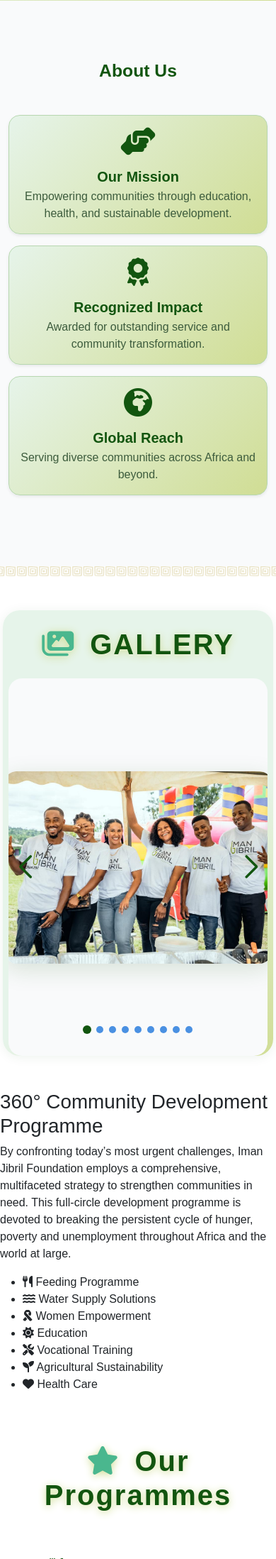
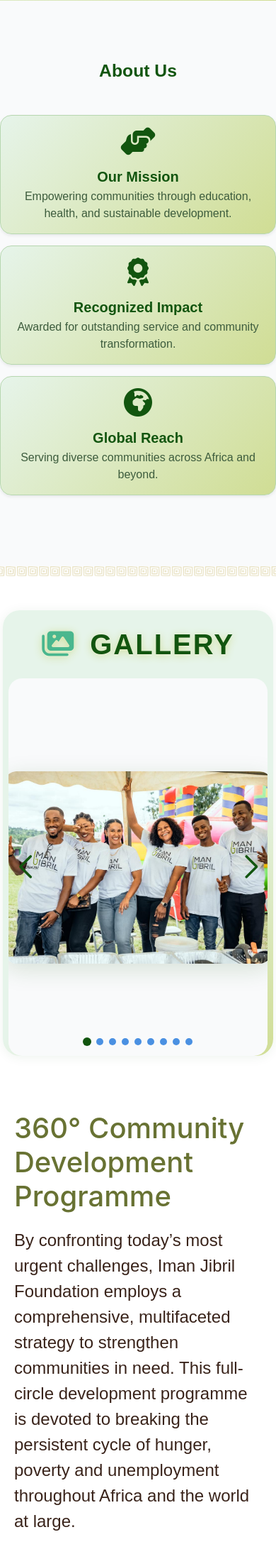
Before and after one commit to PrinceAmoakoBannerman/NGO, a Django app: page / in a window 390 px wide; the page is wider, and only the part inside the window is pictured. Shown: the part 1186-3383 px from the top of that part at 71% size. Run offline with Django 5.2, Linux system fonts and the light colour scheme.

Commit message:
Finalize centralized responsive form and card styles; remove template CSS duplication

```diff
--- a/static/css/style.css
+++ b/static/css/style.css
@@ -1,4 +1,3 @@
-/* Root and global styles */
 :root {
   --font-family: Arial, sans-serif;
   --primary-color:#d0dd94;
@@ -8,17 +7,16 @@
 * {
   margin: 0;
   padding: 0;
-  box-sizing: border-box;
+  box-sizing:border-box;
 }
 html, body {
   height: 100%;
   font-family: var(--font-family);
 }
 
-/* Navbar styles */
 .navbar {
   position: absolute;
-  top: -60;
+  top:-60;
   left: -40;
   width: 100%;
   display: flex;
@@ -32,16 +30,21 @@ html, body {
   display: flex;
   align-items: center;
 }
+
 .logo img {
   height: 250px;
-  width: auto;
-  transition: filter 0.3s ease;
+  width: auto;           /* Maintain aspect ratio */
+   /* Increase brightness and contrast */
+  transition: filter 0.3s ease;           /* Smooth transition for interactive effect */
 }
+/* Removed invalid filter property */
 .logo .tagline {
   margin-left: 10px;
   color: var(--primary-color);
   font-size: 1rem;
 }
+
+
 .nav-buttons {
   display: flex;
   flex-wrap: wrap;
@@ -66,20 +69,20 @@ html, body {
 }
 .nav-buttons .donate {
   background: var(--primary-color);
-  color: #12550f;
+  color:#12550f ;
 }
 .nav-buttons .watch-more {
   background: var(--secondary-color);
-  color: #9ba84e;
+  color:#9ba84e ;
 }
 
-/* Hero section */
 .hero {
   position: relative;
   width: 100%;
   height: 100vh;
   overflow: hidden;
 }
+
 .slideshow {
   padding: 200px;
   position: absolute;
@@ -87,6 +90,7 @@ html, body {
   width: 100%; height: 100%;
   z-index: 0;
 }
+
 .slide {
   position: absolute;
   top: 0; left: 0;
@@ -94,8 +98,9 @@ html, body {
   background-size: cover;
   background-position: center;
   opacity: 0;
-  transition: opacity 8s ease-in-out;
+  transition: opacity 8s ease-in-out;  /* 8s fade */
 }
+
 .slide.active {
   opacity: 1;
 }
@@ -108,9 +113,10 @@ html, body {
   background: rgba(0, 0, 0, 0.5);
   z-index: 10;
 }
+
 .hero-content {
   position: relative;
-  z-index: 20;
+  z-index:20;
   height: 110%;
   display: flex;
   flex-direction: column;
@@ -120,6 +126,8 @@ html, body {
   color: var(--primary-color);
   padding: 10px 20px;
 }
+
+/*  H1 transition states */
 .hero-content h1 {
   margin-bottom: 50px;
   font-family: Tempus Sans ITC;
@@ -128,14 +136,18 @@ html, body {
   transform: translateY(-20px);
   transition: opacity 0.5s ease-out, transform 0.5s ease-out;
 }
+
 .hero-content.h1-visible h1 {
   opacity: 1;
   transform: translateY(0);
 }
+
 .hero-content.h1-hidden h1 {
   opacity: 0;
   transform: translateY(-20px);
 }
+
+/*JOIN US BUTTON*/
 .hero-content .btn {
   padding: 20px 35px;
   border: 1px solid var(--primary-color);
@@ -147,85 +159,100 @@ html, body {
   transition: background 0.3s;
 }
 .hero-content .btn:hover {
-  background: var(--primary-color); color: #12550f;
+  background:var(--primary-color); color:#12550f;
 }
-
-/* Map page */
+/* MAP PAGE*/
 .content-image img {
   display: block;
   width: 100%;
-  height: 25rem;
+  height:25rem;
   opacity: 10;
 }
 
-/* Footer */
+/*Footer*/
 .footer-dark {
-  background-color: #687233;
+  background-color:#687233;
   color: #eee5db;
   padding: 60px 10px;
   font-family: 'Segoe UI', sans-serif;
 }
+
 .footer-dark a {
   color: #eee5db;
   text-decoration: none;
 }
+
 .footer-dark a:hover {
   text-decoration: underline;
 }
+
 .footer-logo {
   text-align: center;
   margin-bottom: 30px;
 }
+
 .footer-logo img {
-  max-height: 250px; margin-top: -100px;
+  max-height: 250px; margin-top:-100px;
 }
+
 .footer-container {
   display: flex;
   flex-wrap: wrap;
   gap: 100px;
   justify-content: space-between;
   max-width: 1200px;
-  margin: 30px 70px; margin-top: -50px;
+  margin: 30px 70px ; margin-top: -50px;
+
 }
+
 .footer-column {
   flex: 1;
   min-width: 250px;
+
 }
+
 .footer-column h4 {
   font-size: 1.5rem;
   margin-bottom: 15px;
-  color: #f3efe8; text-align: left;
+  color: #f3efe8;text-align: left;
 }
+
 .footer-column p {
   margin-bottom: 10px;
-  line-height: 1.6; text-align: left;
+  line-height: 1.6;text-align: left;
 }
+
+
 .footer-column ul {
   list-style: none;
   padding: 0; text-align: left;
 }
+
 .footer-column ul li {
-  margin-bottom: 8px; text-align: left;
+  margin-bottom: 8px;text-align: left;
 }
+
 .newsletter-form {
   margin-top: 10px;
 }
+
 .newsletter-form input {
   padding: 10px 15px;
   width: 100%;
   max-width: 250px;
   border: 1.3px solid #fff;
-  background-color: #687233;
+  background-color:#687233 ;
   border-radius: 25px;
-  color: #852929;
+  color:#852929;
   margin-bottom: 15px;
   text-align: center;
 }
 .newsletter-form input::placeholder { color: #fff; opacity: .8; }
+
 .newsletter-form button {
   padding: 12px 30px;
   background: #fffdf3;
-  color: #12550f;
+  color:#12550f;
   border: none;
   font-weight: bold;
   border-radius: 25px;
@@ -234,24 +261,27 @@ html, body {
   max-width: 250px;
   transition: background 0.3s ease;
 }
+
 .newsletter-form button:hover {
   background: #f1efe8;
 }
 
-/* Responsive footer */
+/* Responsive */
 @media (max-width: 768px) {
   .footer-container {
     flex-direction: column;
-    gap: 30px;
+    align-items: relative;
     text-align: left;
   }
-  .footer-column {
+   .footer-column{
     margin-left: -20px;
    }
+
   .newsletter-form input,
   .newsletter-form button {
     width: 100%;
   }
+  /*thin horizontal line*/
   .white-line {
   border: none;
   background-color: white;
@@ -260,7 +290,24 @@ html, body {
 }
 }
 
-/* Responsive navbar and hero */
+
+/* Responsive */
+@media (max-width: 768px) {
+  .footer-container {
+    flex-direction: column;
+    gap: 30px;
+  }
+
+  .newsletter-form input {
+    width: 100%;
+  }
+
+  .newsletter-form button {
+    width: 100%;
+  }
+}
+
+/* Responsive breakpoints */
 @media (max-width: 768px) {
   .navbar {
     justify-content: center;
@@ -279,6 +326,202 @@ html, body {
   .hero-content h1 { font-size: 2.9rem; }
   .hero-content .btn { font-size: 0.8rem; padding: 10px 20px; }
 }
+/*scroll up About us*/
+
+/* Responsive */
+@media (max-width: 768px) {
+  .navbar {
+    justify-content: center;
+    padding: 10px 20px;
+  }
+  .logo {
+    margin-bottom: 10px;
+  }
+  .nav-buttons {
+    justify-content: center;
+  }
+  .hero-content h1 {
+    font-size: 2.3rem;
+  }
+  .hero-content .watch-more {
+    padding: 18px 30px;
+  }
+  .features {
+    flex-direction: column;
+  }
+  .feature-card {
+    flex: 1 1 100%;
+  }
+}
+  /*SECTION WITH MULTIPLE SLIDES*/
+ /* TWO‐COLUMN LAYOUT */
+.content {
+  display: flex;
+  max-width: 1200px;
+  min-height: 100vh;
+  margin: 10px auto;
+}
+
+/* LEFT PANEL */
+.content-text {
+  flex: 1;
+  padding: 20px;
+  margin-top: 110px;
+}
+.content-text h1 {
+  font-size: 2.5rem;
+  margin-bottom: 20px;
+  font-family:  BlinkMacSystemFont ; color:#687233;
+}
+.content-text p {
+  max-width: 600px;
+  font-size: 1.5rem;
+  color:#39231a;
+  text-align:left;
+
+}
+
+/* RIGHT PANEL */
+.content-image {
+  flex: 1;
+  position: relative;
+}
+.program-list {
+  list-style: none;
+  position: absolute;
+  top: 50%;
+  right: -50;
+  width: 100%;
+  transform: translateY(-50%);
+  margin-right: 0;
+}
+
+/* THE “STAIR-STEP” BARS */
+.program-item {
+  --indent: 0px;
+  position: relative;
+  margin-bottom: 8px;
+  margin-left: var(--indent);
+  padding: 25px 20px;
+  color: #fff;
+  font-size: 1.5rem;
+
+}
+
+/* ICON OUTSIDE BAR */
+.program-item i {
+
+  top: 50%;
+  left: 300px;
+  transform: translateY(-50%);
+  font-size: 1.5rem;
+  color:#f1efe8;
+}
+
+/* LABEL TEXT */
+.program-item .label {
+  margin-left: 10px;
+}
+
+/* INDENT STEP FOR EACH ITEM */
+.program-item:nth-child(1) { --indent: 0px;   }
+.program-item:nth-child(2) { --indent: 100px;  }
+.program-item:nth-child(3) { --indent: 150px;  }
+.program-item:nth-child(4) { --indent: 250px;  }
+.program-item:nth-child(5) { --indent: 150px; }
+.program-item:nth-child(6) { --indent: 100px; }
+.program-item:nth-child(7) { --indent: 0px; }
+
+/* BAR COLORS */
+.feeding      { background:#377a4a }  /* Feeding Programme */
+.water        { background: #558ca6; }  /* Water Supply Solutions */
+.women        { background: #39231a; }  /* Women Empowerment */
+.education    { background: #e09a29; }  /* Education */
+.vocational   { background: #1d8a70; }  /* Vocational Training */
+.agricultural { background: #377a4a; }  /* Agricultural Sustainability */
+.health       { background:#12550f; }  /* Health Care */
+
+/* MOBILE: STACK EVERYTHING */
+@media (max-width: 768px) {
+  .content {
+    flex-direction: column;
+  }
+  .program-list {
+    position: static;
+    transform: none;
+    padding: 20px 0;
+  }
+  .program-item {
+    margin-left: 10;
+  }
+  .program-item i {
+    position: relative;
+    top: auto;
+    left: auto;
+    transform: none;
+    margin-right: 12px;
+  }
+
+  .content-text{
+    margin-top: 10px;
+  }
+  .content-text p {
+    text-align: 100%;
+    max-width: 100%;
+
+    font-size:relative;
+  }
+
+}
+
+
+
+/* Responsive */
+@media (max-width: 768px) {
+  .impact-section {
+    flex-direction: column;
+    padding: 100px;
+  }
+}
+  .impact-left, .impact-right {
+    text-align: center;
+    padding: 40px;
+  }
+
+  @media (max-width: 480px) {
+  .program-item {
+    font-size: 1.25rem;
+    padding: 10px 15px;
+    max-width: 100%;
+  }
+
+  .impact-right {
+    margin-top: 30px;
+  }
+}
+
+/* Responsive font scaling */
+@media (max-width: 600px) {
+  .stat-number {
+    font-size: 1.5rem;
+  }
+  .stat-text {
+    font-size: 0.9rem;
+  }
+}
+/* Responsive */
+
+
+@media (max-width: 480px) {
+  .hero-content h1 {
+    font-size: 2rem;
+  }
+  .hero-content .watch-more {
+    padding: 15px 25px;
+    font-size: 0.9rem;
+  }
+
+  }
 
   /* About Us Section Custom Styling */
 .about-us-section .p-3 {
@@ -292,146 +535,138 @@ html, body {
   margin-bottom: 10px;
 }
 
-/* Gallery Swiper */
+
+  /* ...existing styles... */
   .gallery-swiper .swiper-pagination {
     position: absolute;
-  bottom: 25px;
+    bottom: 25x;         /* Move dots lower */
     left: 0;
     width: 100%;
     text-align: center;
     z-index: 10;
   }
   .gallery-swiper .swiper-pagination-bullet {
-  width: 10px;
+    width: 10px;          /* Smaller dots */
     height: 10px;
-  background: #4a90e2;
+    background: #4a90e2;  /* Blue color */
     opacity: 1;
     margin: 0 4px !important;
     transition: background 0.3s, transform 0.3s;
   }
   .gallery-swiper .swiper-pagination-bullet-active {
-  background: #12550f;
+    background: #12550f;  /* Active dot green */
     transform: scale(1.2);
   }
-
-/* Donate cards and images */
+  /* Responsive donate cards and images */
 .donate-card-list {
   display: flex;
   flex-wrap: wrap;
   gap: 16px;
   justify-content: center;
 }
+
 .donate-card {
   flex: 1 1 300px;
   max-width: 350px;
   min-width: 220px;
   box-sizing: border-box;
-  margin-bottom: 20px;
-  border-radius: 12px;
-  background: #f9fafb;
-  box-shadow: 0 2px 12px rgba(0,0,0,0.07);
-  padding: 24px;
-  font-size: 1rem;
-  text-align: center;
 }
+
 .donate-card img {
   max-width: 100%;
   height: auto;
   display: block;
 }
 
-/* Universal form and card styles */
-.login-form-container,
-.signup-form-container,
-.volunteer-form-container {
-  max-width: 400px;
-  width: 100%;
-  margin: 40px auto;
-  background: #f9fafb;
-  padding: 32px 24px;
-  border-radius: 1.2rem;
-  box-shadow: 0 2px 16px rgba(18,85,15,0.07);
-  text-align: center;
-}
-.login-form-container h2,
-.signup-form-container h2,
-.volunteer-form-container h2 {
-  text-align: center;
-  color: #12550f;
-  margin-bottom: 24px;
-}
-.login-form-container input,
-.signup-form-container input,
-.signup-form-container select,
-.signup-form-container textarea,
-.volunteer-form-container input,
-.volunteer-form-container select,
-.volunteer-form-container textarea {
-  width: 100%;
-  padding: 10px;
-  margin-bottom: 16px;
-  border-radius: 6px;
-  border: 1px solid #d0dd94;
-  font-size: 1rem;
-  box-sizing: border-box;
-}
-.login-form-container button,
-.signup-form-container button,
-.volunteer-form-container button {
-  width: 100%;
-  padding: 10px;
-  background: #12550f;
-  color: #fff;
-  border: none;
-  border-radius: 6px;
-  font-weight: bold;
-  font-size: 1rem;
-  margin-top: 10px;
-}
-.login-form-container a,
-.signup-form-container a,
-.volunteer-form-container a {
-  display: block;
-  text-align: center;
-  margin-top: 18px;
-  color: #4ab78e;
-  text-decoration: none;
-  font-size: 1rem;
-}
-.success-message,
-.error-message {
-  font-size: 1.05rem;
-  padding: 12px;
-  margin-bottom: 14px;
-  border-radius: 8px;
-  text-align: center;
-}
-
-/* Mobile responsiveness */
+/* Stack cards vertically on small screens */
 @media (max-width: 600px) {
-  .login-form-container,
-  .signup-form-container,
-  .volunteer-form-container {
-    max-width: 98vw;
-    width: 98vw;
-    margin: 24px auto;
-    padding: 18px 6px;
-    border-radius: 1rem;
-    box-shadow: 0 2px 8px rgba(18,85,15,0.07);
-  }
   .donate-card-list {
     flex-direction: column;
     align-items: center;
   }
   .donate-card {
     max-width: 95vw;
-    width: 95vw;
-    margin: 0 auto 12px auto;
-    padding: 32px 10px;
-    font-size: 1.2rem;
-    border-radius: 16px;
-    box-sizing: border-box;
-    flex: 1 1 100%;
+  }
+}
+
+.success-message {
+    background: linear-gradient(90deg, #e6f9e6 0%, #d0dd94 100%);
+    color: #12550f;
+    border-left: 8px solid #12550f;
+    font-size: 1.15rem;
+    font-family: 'Segoe UI', Arial, sans-serif;
+    text-align: center;
+    padding: 16px 24px;
+    margin: 24px auto 16px auto;
+    border-radius: 12px;
+    box-shadow: 0 2px 12px rgba(18,85,15,0.07);
+    max-width: 500px;
+    font-weight: bold;
+    letter-spacing: 0.5px;
+}
+
+
+/* Universal mobile form styles */
+@media (max-width: 600px) {
+  .login-form-container,
+  .signup-form-container,
+  .volunteer-section,
+  .donate-card,
+  .donate-form-container {
+    width: 98vw !important;
+    max-width: 98vw !important;
+    margin: 24px auto !important;
+    padding: 18px 6px !important;
+    border-radius: 1rem !important;
+    box-shadow: 0 2px 8px rgba(18,85,15,0.07) !important;
+    background: #f9fafb !important;
+  }
+  .login-form-container h2,
+  .signup-title,
+  .volunteer-section h3 {
+    font-size: 1.3rem !important;
+    margin-bottom: 18px !important;
+    text-align: center !important;
+  }
+  .login-form-container input,
+  .signup-form-container input,
+  .signup-form-container select,
+  .signup-form-container textarea,
+  .volunteer-section input,
+  .volunteer-section select,
+  .volunteer-section textarea,
+  .donate-form-container input,
+  .donate-form-container select,
+  .donate-form-container textarea {
+    font-size: 1.1rem !important;
+    padding: 14px !important;
+    margin-bottom: 14px !important;
+    border-radius: 6px !important;
+    border: 1px solid #d0dd94 !important;
+    width: 100% !important;
+    box-sizing: border-box !important;
+  }
+  .login-form-container button,
+  .signup-form-container button,
+  .volunteer-section button,
+  .donate-form-container button {
+    width: 100% !important;
+    font-size: 1.1rem !important;
+    padding: 14px !important;
+    border-radius: 6px !important;
+    background: #12550f !important;
+    color: #fff !important;
+    font-weight: bold !important;
+    border: none !important;
+    margin-top: 10px !important;
+  }
+  .login-logo,
+  .signup-logo,
+  .volunteer-logo {
+    max-width: 100px !important;
+    width: 60vw !important;
+    margin: 24px auto 12px auto !important;
+    display: block !important;
   }
   .success-message,
   .error-message {
@@ -442,3 +677,31 @@ html, body {
     text-align: center !important;
   }
 }
+
+@media (max-width: 600px) {
+  .container {
+    width: 100vw !important;
+    max-width: 100vw !important;
+    padding-left: 0 !important;
+    padding-right: 0 !important;
+  }
+  .row {
+    margin-left: 0 !important;
+    margin-right: 0 !important;
+  }
+  .col-md-4, .col-lg-8, .col-md-6 {
+    width: 100vw !important;
+    max-width: 100vw !important;
+    flex: 0 0 100vw !important;
+    padding-left: 0 !important;
+    padding-right: 0 !important;
+  }
+  .custom-card, .donate-card, .feature-card {
+    width: 96vw !important;
+    max-width: 96vw !important;
+    margin: 0 auto 18px auto !important;
+    padding: 18px 8px !important;
+    font-size: 1.08rem !important;
+    border-radius: 1rem !important;
+  }
+}
```
Lines whose indentation alone changed are shown as unchanged.
